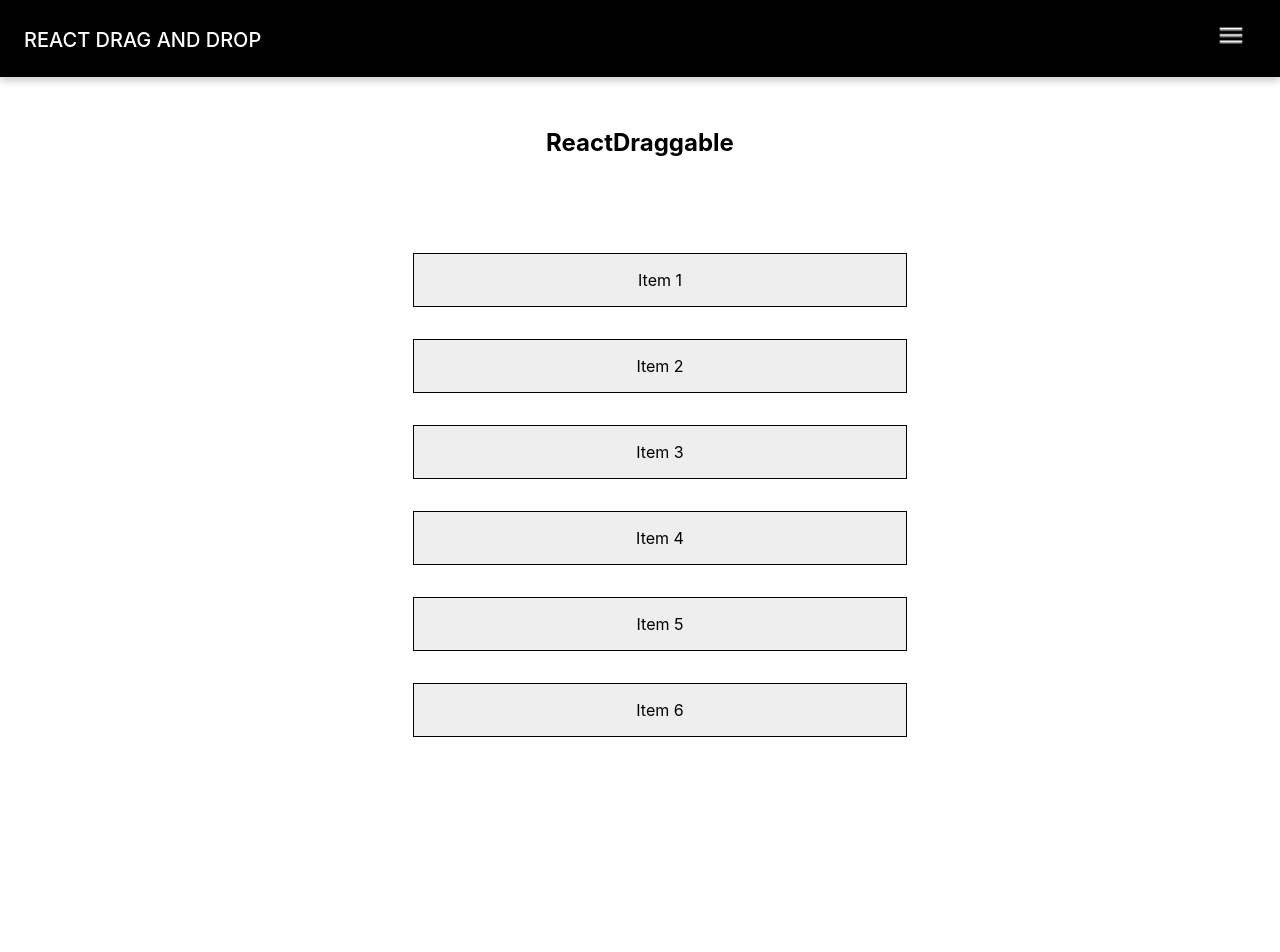
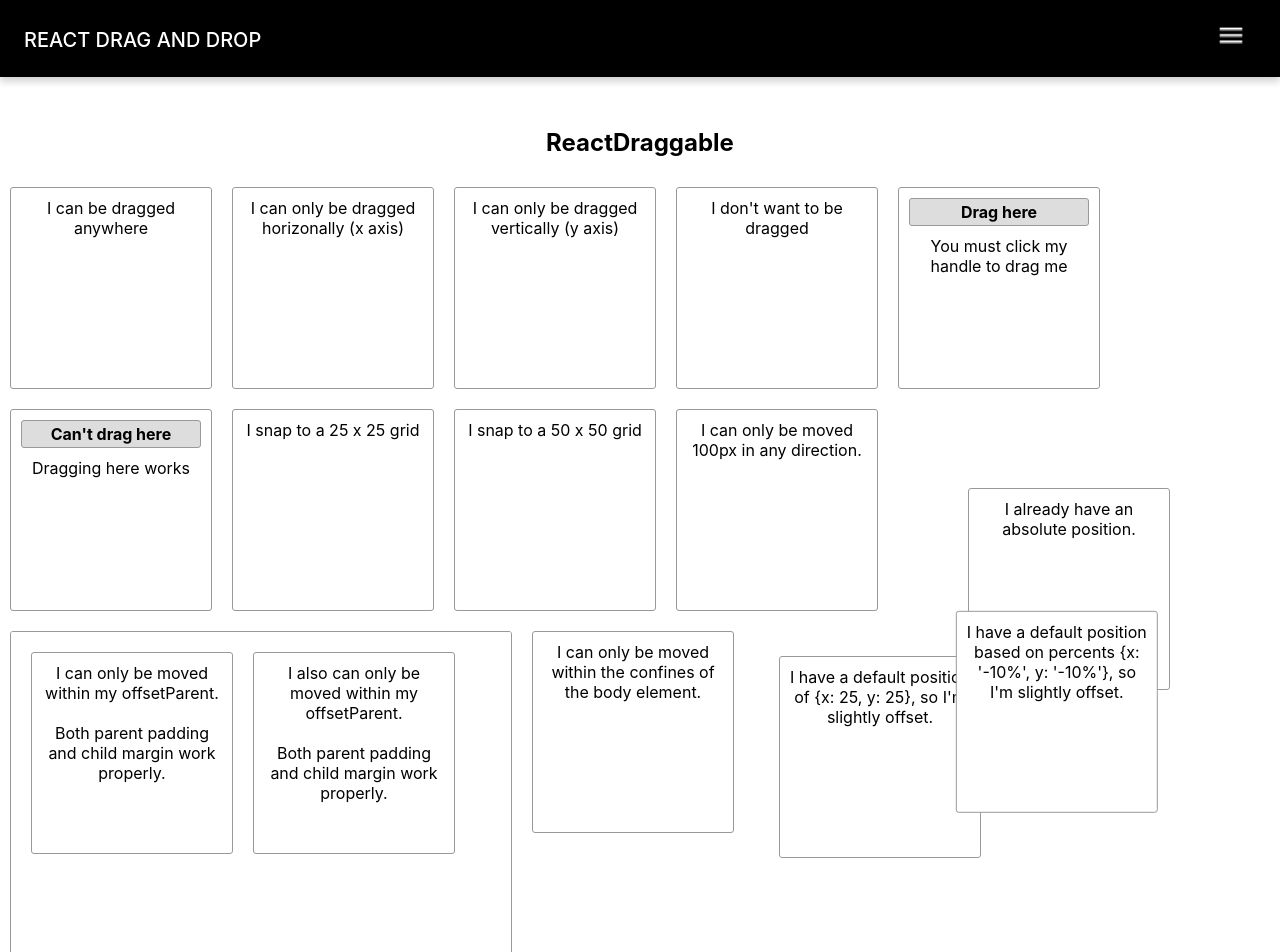
Before and after one commit to sleeplesseditor/DragAndDropFilesReact, a React (Create React App) app: page /react-draggable in a window 1280 px wide. Shown: the top 952 px of the page. Before the commit the page ends 833 px from the top, so only its background shows below. Built offline with nearby package versions, Linux system fonts and the light colour scheme.

Commit message:
Code imported and initial alterations from demo

```diff
--- a/package.json
+++ b/package.json
@@ -10,6 +10,7 @@
     "dotenv": "^6.2.0",
     "react": "^16.8.6",
     "react-dom": "^16.8.6",
+    "react-draggable": "^3.3.2",
     "react-dropzone": "^10.1.5",
     "react-dropzone-uploader": "^2.10.1",
     "react-router-dom": "^5.0.1",
--- /dev/null
+++ b/src/components/ReactDraggable/Draggable.css
@@ -0,0 +1,30 @@
+.handle {
+    padding: 10px;
+    background-color: #b8b8b8;
+    width: 50%;
+}
+
+.react-draggable, .cursor {
+    cursor: move;
+}
+
+.react-draggable strong {
+    background: #ddd;
+    border: 1px solid #999;
+    border-radius: 3px;
+    display: block;
+    margin-bottom: 10px;
+    padding: 3px 5px;
+    text-align: center;
+  }
+
+.box {
+    background: #fff;
+    border: 1px solid #999;
+    border-radius: 3px;
+    width: 180px;
+    height: 180px;
+    margin: 10px;
+    padding: 10px;
+    float: left;
+}
--- a/src/components/ReactDraggable/ReactDraggable.js
+++ b/src/components/ReactDraggable/ReactDraggable.js
@@ -0,0 +1,143 @@
+import React, {Component} from 'react';
+import Draggable from 'react-draggable';
+import './Draggable.css';
+class ReactDraggable extends Component {
+    constructor() {
+        super();
+        this.state = {
+            activeDrags: 0,
+            deltaPosition: {
+                x: 0, y: 0
+            },
+            controlledPosition: {
+                x: -400, y: 200
+            }
+        };
+    }
+
+    handleDrag(e, ui) {
+        const {x, y} = this.state.deltaPosition;
+        this.setState({
+            deltaPosition: {
+                x: x + ui.deltaX,
+                y: y + ui.deltaY,
+            }
+        });
+    };
+
+    onStart() {
+        let { activeDrags } = this.state;
+        this.setState({activeDrags: ++activeDrags});
+    };
+
+    onStop() {
+        let { activeDrags } = this.state;
+        this.setState({activeDrags: --activeDrags});
+    };
+
+    // For controlled component
+    adjustXPos(e) {
+        e.preventDefault();
+        e.stopPropagation();
+        const {x, y} = this.state.controlledPosition;
+        this.setState({controlledPosition: {x: x - 10, y}});
+    };
+
+    adjustYPos(e) {
+        e.preventDefault();
+        e.stopPropagation();
+        const { controlledPosition } = this.state;
+        const {x, y} = controlledPosition;
+        this.setState({controlledPosition: {x, y: y - 10}});
+    };
+
+    onControlledDrag(e, position) {
+        const {x, y} = position;
+        this.setState({controlledPosition: {x, y}});
+    };
+
+    onControlledDragStop(e, position) {
+        this.onControlledDrag(e, position);
+        this.onStop();
+    };
+
+  render() {
+    const dragHandlers = {onStart: this.handleStart, onStop: this.handleStop};
+    const {deltaPosition} = this.state;
+    return (
+        <div>
+        <Draggable {...dragHandlers}>
+          <div className="box">I can be dragged anywhere</div>
+        </Draggable>
+        <Draggable axis="x" {...dragHandlers}>
+          <div className="box cursor-x">I can only be dragged horizonally (x axis)</div>
+        </Draggable>
+        <Draggable axis="y" {...dragHandlers}>
+          <div className="box cursor-y">I can only be dragged vertically (y axis)</div>
+        </Draggable>
+        <Draggable onStart={() => false}>
+          <div className="box">I don't want to be dragged</div>
+        </Draggable>
+        <Draggable handle="strong" {...dragHandlers}>
+          <div className="box no-cursor">
+            <strong className="cursor"><div>Drag here</div></strong>
+            <div>You must click my handle to drag me</div>
+          </div>
+        </Draggable>
+        <Draggable cancel="strong" {...dragHandlers}>
+          <div className="box">
+            <strong className="no-cursor">Can't drag here</strong>
+            <div>Dragging here works</div>
+          </div>
+        </Draggable>
+        <Draggable grid={[25, 25]} {...dragHandlers}>
+          <div className="box">I snap to a 25 x 25 grid</div>
+        </Draggable>
+        <Draggable grid={[50, 50]} {...dragHandlers}>
+          <div className="box">I snap to a 50 x 50 grid</div>
+        </Draggable>
+        <Draggable bounds={{top: -100, left: -100, right: 100, bottom: 100}} {...dragHandlers}>
+          <div className="box">I can only be moved 100px in any direction.</div>
+        </Draggable>
+        <div className="box" style={{height: '500px', width: '500px', position: 'relative', overflow: 'auto', padding: '0'}}>
+          <div style={{height: '1000px', width: '1000px', padding: '10px'}}>
+            <Draggable bounds="parent" {...dragHandlers}>
+              <div className="box">
+                I can only be moved within my offsetParent.<br /><br />
+                Both parent padding and child margin work properly.
+              </div>
+            </Draggable>
+            <Draggable bounds="parent" {...dragHandlers}>
+              <div className="box">
+                I also can only be moved within my offsetParent.<br /><br />
+                Both parent padding and child margin work properly.
+              </div>
+            </Draggable>
+          </div>
+        </div>
+        <Draggable bounds="body" {...dragHandlers}>
+          <div className="box">
+            I can only be moved within the confines of the body element.
+          </div>
+        </Draggable>
+        <Draggable>
+          <div className="box" style={{position: 'absolute', bottom: '100px', right: '100px'}} {...dragHandlers}>
+            I already have an absolute position.
+          </div>
+        </Draggable>
+        <Draggable defaultPosition={{x: 25, y: 25}} {...dragHandlers}>
+          <div className="box">
+            {"I have a default position of {x: 25, y: 25}, so I'm slightly offset."}
+          </div>
+        </Draggable>
+        <Draggable positionOffset={{x: '-10%', y: '-10%'}} {...dragHandlers}>
+          <div className="box">
+            {'I have a default position based on percents {x: \'-10%\', y: \'-10%\'}, so I\'m slightly offset.'}
+          </div>
+        </Draggable>
+      </div>
+    )
+  }
+}
+
+export default ReactDraggable;
--- a/src/pages/ReactDraggable.js
+++ b/src/pages/ReactDraggable.js
@@ -1,5 +1,5 @@
 import React from 'react';
-import ReactDraggable from '../components/SortableHOC/SortableHoc';
+import ReactDraggable from '../components/ReactDraggable/ReactDraggable';
 
 function SortableHocPage() {
 
```
Also changed, not shown: 1 other file (tests, documents, lock files or other folders).
